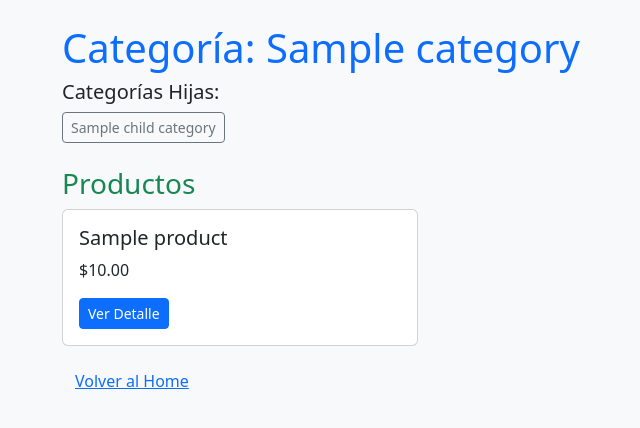
After one commit to EmmKall/assessment-light-agency, a PHP site: template public_html/views/category.php in a window 1280 px wide. The commit adds this page. Shown: the top 428 px of the page, without its empty margins (20-660 px from the left). Run offline with PHP 8.4, Linux system fonts and the light colour scheme; the template is opened without the code that fills it: most values are stand-ins (such as "Sample title", 1, 10 or a date in 2020).

Commit message:
[add] agregar vistas

```diff
--- a/php/ClassLoader.php
+++ b/php/core/ClassLoader.php
@@ -14,6 +14,8 @@ spl_autoload_register(function ($class) {
         }
     }
 
-    // Log si no se encuentra la clase (opcional)
-    error_log("Clase no encontrada: $class");
+    $logFile = __DIR__ . '/log.txt';
+    $error = "Clase no encontrada: $class";
+    file_put_contents($logFile, $error . "\n", FILE_APPEND);
+    error_log($error);
 });
--- /dev/null
+++ b/php/log.txt
@@ -0,0 +1,2 @@
+Clase no encontrada: CategoryController
+Clase no encontrada: CategoryController
--- a/php/models/Product.php
+++ b/php/models/Product.php
@@ -31,4 +31,8 @@ class Product {
         $stmt->execute([$id]);
         return $stmt->fetch(PDO::FETCH_ASSOC);
     }
+
+    public function calcularMensualidad($precio, $meses) {
+        return number_format($precio / $meses, 2);
+    }
 }
--- a/public_html/index.php
+++ b/public_html/index.php
@@ -15,6 +15,11 @@ $method = isset($params[1]) ? $params[1] : 'index';
 $args = array_slice($params, 2);
 
 try {
+    if (!class_exists($controllerName)) {
+        echo "Clase no encontrada: $controllerName<br>";
+        var_dump(get_declared_classes());
+        exit;
+    }
     if (class_exists($controllerName)) {
         $controller = new $controllerName();
 
--- /dev/null
+++ b/public_html/views/category.php
@@ -0,0 +1,41 @@
+<!DOCTYPE html>
+<html lang="es">
+<head>
+  <meta charset="UTF-8">
+  <title><?= htmlspecialchars($category['name']) ?></title>
+  <link href="https://cdn.jsdelivr.net/npm/bootstrap@5.3.0/dist/css/bootstrap.min.css" rel="stylesheet">
+</head>
+<body class="bg-light">
+  <div class="container py-4">
+    <h1 class="text-primary">Categoría: <?= htmlspecialchars($category['name']) ?></h1>
+
+    <?php if ($childCategories): ?>
+      <h5>Categorías Hijas:</h5>
+      <ul class="list-inline">
+        <?php foreach ($childCategories as $child): ?>
+          <li class="list-inline-item">
+            <a href="/public_html/category/show/<?= $child['id'] ?>" class="btn btn-outline-secondary btn-sm"><?= $child['name'] ?></a>
+          </li>
+        <?php endforeach; ?>
+      </ul>
+    <?php endif; ?>
+
+    <h3 class="text-success mt-4">Productos</h3>
+    <div class="row">
+      <?php foreach ($products as $product): ?>
+        <div class="col-md-4 mb-3">
+          <div class="card h-100">
+            <div class="card-body">
+              <h5><?= htmlspecialchars($product['name']) ?></h5>
+              <p>$<?= number_format($product['price'], 2) ?></p>
+              <a href="/public_html/product/show/<?= $product['id'] ?>" class="btn btn-primary btn-sm">Ver Detalle</a>
+            </div>
+          </div>
+        </div>
+      <?php endforeach; ?>
+    </div>
+
+    <a href="/public_html/" class="btn btn-link">Volver al Home</a>
+  </div>
+</body>
+</html>
--- a/public_html/views/home.php
+++ b/public_html/views/home.php
@@ -15,7 +15,7 @@
       <ul class="list-inline">
         <?php foreach ($categories as $cat): ?>
           <li class="list-inline-item">
-            <a href="/category/show/<?= $cat['id'] ?>" class="btn btn-outline-primary btn-sm"><?= htmlspecialchars($cat['name']) ?></a>
+            <a href="/public_html/category/show/<?= $cat['id'] ?>" class="btn btn-outline-primary btn-sm"><?= htmlspecialchars($cat['name']) ?></a>
           </li>
         <?php endforeach; ?>
       </ul>
@@ -32,7 +32,7 @@
                 <h5 class="card-title"><?= htmlspecialchars($product['name']) ?></h5>
                 <p class="card-text"><?= htmlspecialchars($product['specifications']) ?></p>
                 <p><strong>$<?= number_format($product['price'], 2) ?></strong></p>
-                <a href="/product/show/<?= $product['id'] ?>" class="btn btn-sm btn-primary">Ver más</a>
+                <a href="/public_html/product/show/<?= $product['id'] ?>" class="btn btn-sm btn-primary">Ver más</a>
               </div>
             </div>
           </div>
@@ -50,7 +50,7 @@
               <div class="card-body">
                 <h6 class="card-title"><?= htmlspecialchars($product['name']) ?></h6>
                 <p><strong>$<?= number_format($product['price'], 2) ?></strong></p>
-                <a href="/product/show/<?= $product['id'] ?>" class="btn btn-sm btn-secondary">Ver</a>
+                <a href="/public_html/product/show/<?= $product['id'] ?>" class="btn btn-sm btn-secondary">Ver</a>
               </div>
             </div>
           </div>
```
Also changed, not shown: php/controllers/CategoryController.php (added, +20 -0 lines), php/controllers/ProductController.php (added, +19 -0 lines), public_html/views/product.php (added, +32 -0 lines), 1 other file.
